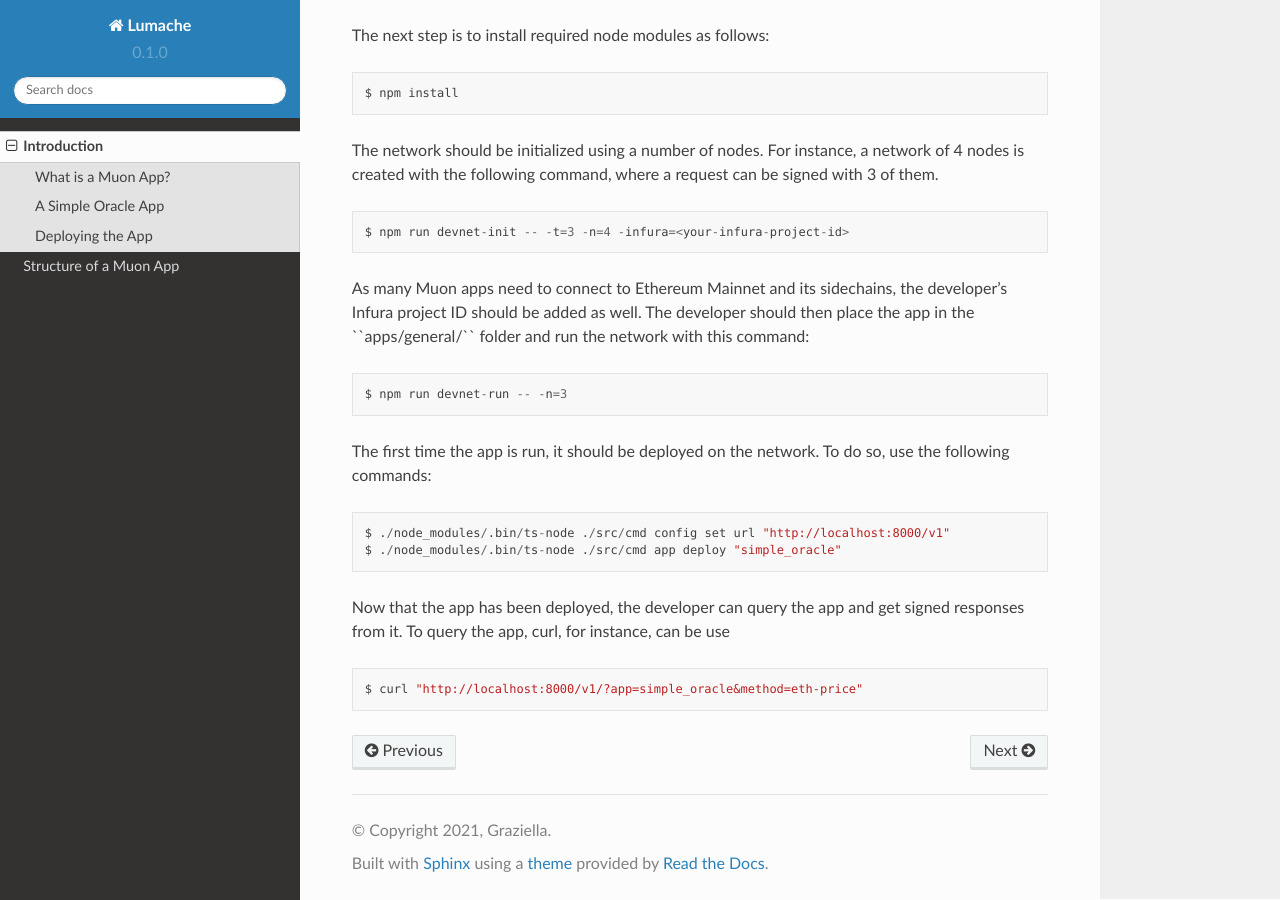
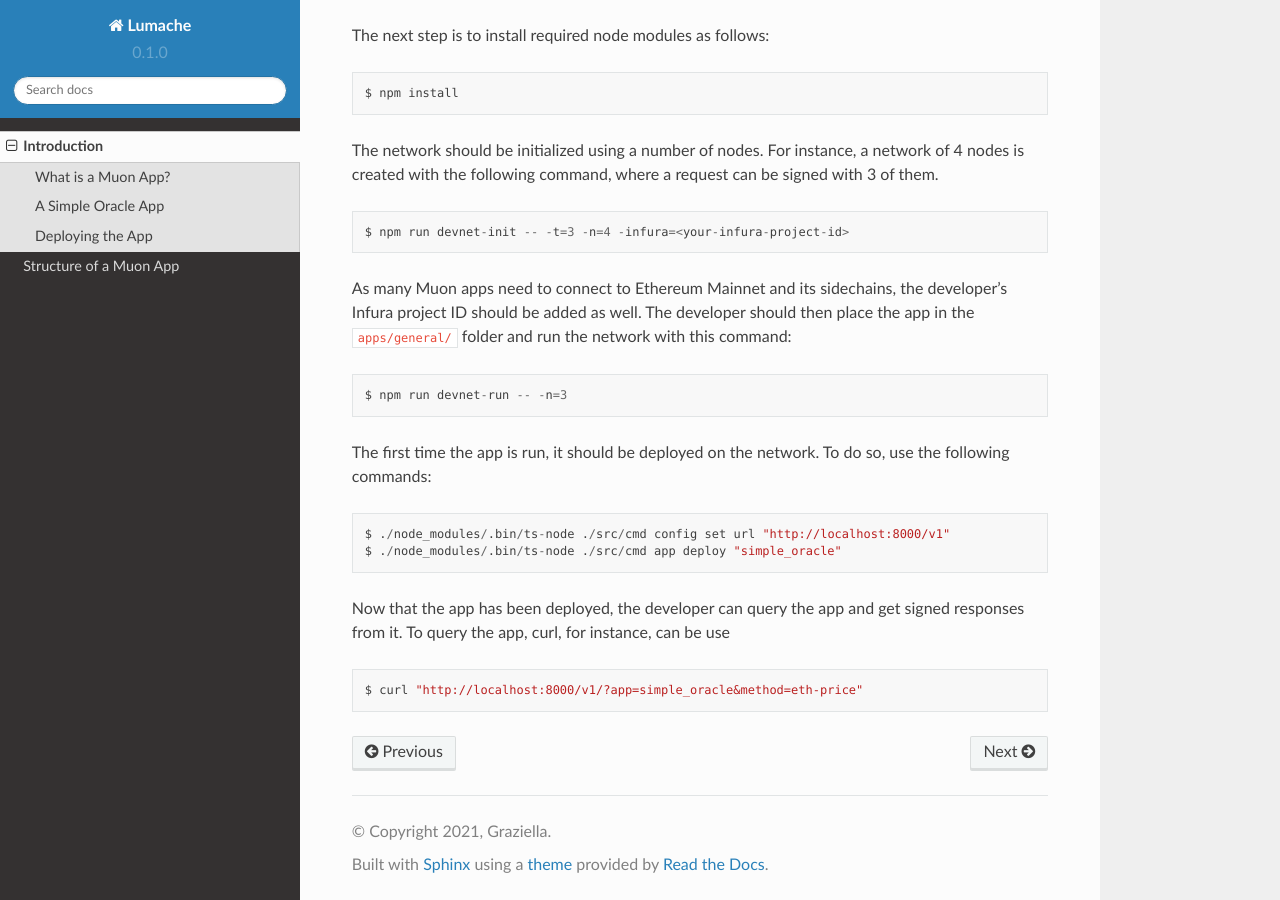
Before and after one commit to abramsymons/rtd-muon, a Sphinx documentation site: the page built from docs/source/introduction.rst, in a window 1280 px wide and 900 px high, scrolled down 1809 px. Built offline with Sphinx 7.4.7 and the Read the Docs theme 2.0.0, drawn with Linux system fonts in a browser that asks for light colours.

```diff
--- a/docs/source/introduction.rst
+++ b/docs/source/introduction.rst
@@ -79,7 +79,7 @@ The network should be initialized using a number of nodes. For instance, a netwo
 
     $ npm run devnet-init -- -t=3 -n=4 -infura=<your-infura-project-id>
 
-‍‍‍As many Muon apps need to connect to Ethereum Mainnet and its sidechains, the developer’s Infura project ID should be added as well. The developer should then place the app in the ‍``apps/general/`` folder and run the network with this command:
+‍‍‍As many Muon apps need to connect to Ethereum Mainnet and its sidechains, the developer’s Infura project ID should be added as well. The developer should then place the app in the ``apps/general/`` folder and run the network with this command:
 
 .. code-block:: javascript
 
```
